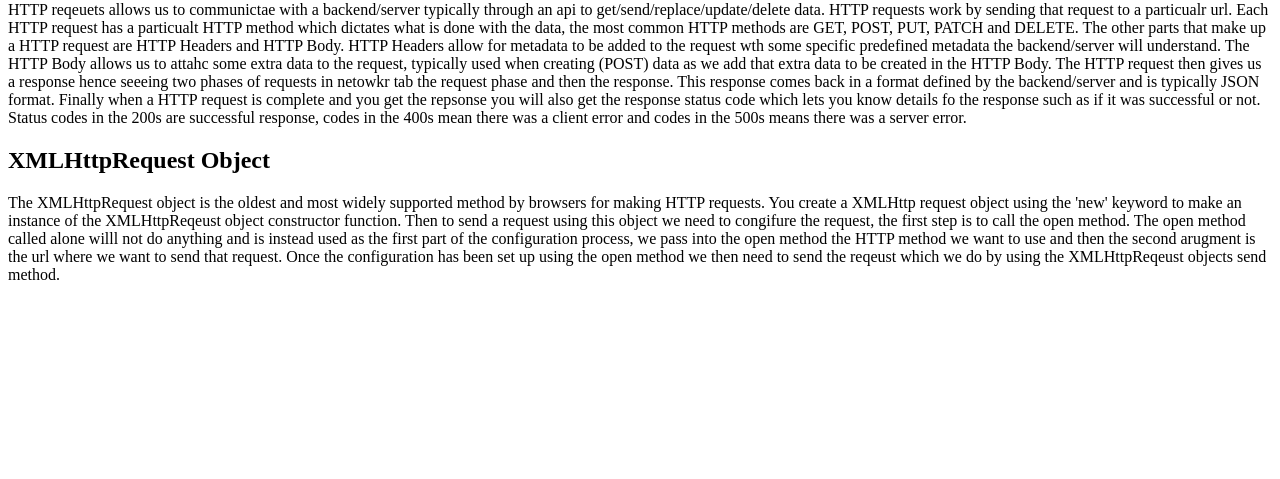
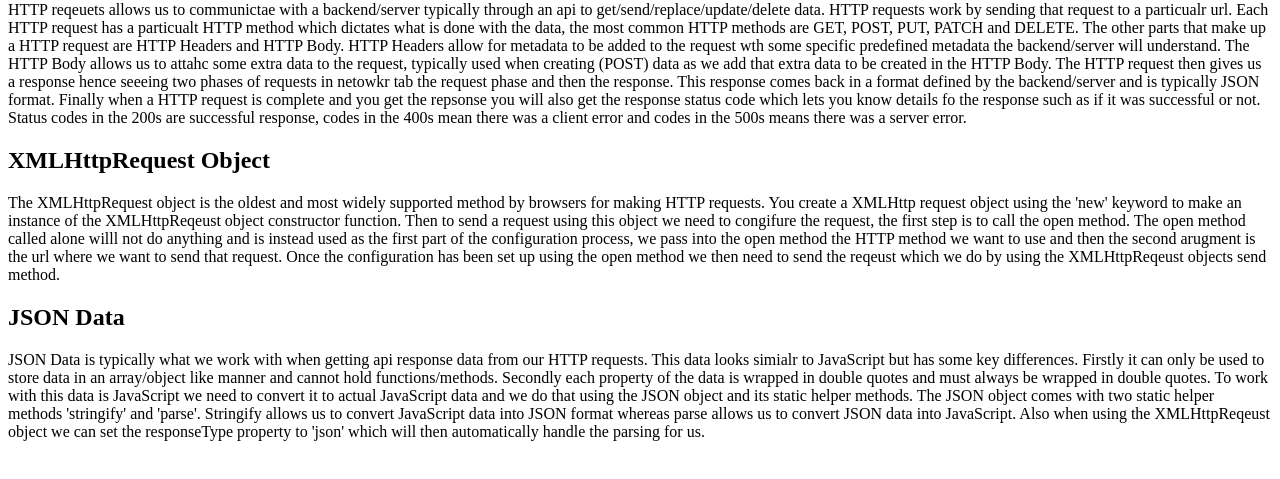
Before and after one commit to Adam-Harte/JavaScript-HTTP-requests, a plain HTML site: page index.html in a window 1280 px wide. Shown: the part 79-558 px from the top of the page. Drawn offline with Linux system fonts and the light colour scheme; no server answers.

Commit message:
JSON response data added

```diff
--- a/app.js
+++ b/app.js
@@ -3,4 +3,12 @@ const xhr = new XMLHttpRequest();
 
 xhr.open('GET', 'https://jsonplaceholder.typicode.com/posts');
 
+// JSON data
+// xhr.responseType = 'json';
+
+xhr.onload = function () {
+	console.log(xhr.response);
+	console.log(JSON.parse(xhr.response));
+};
+
 xhr.send();
--- a/index.html
+++ b/index.html
@@ -42,5 +42,21 @@
 			the open method we then need to send the reqeust which we do by using the
 			XMLHttpReqeust objects send method.
 		</p>
+		<h2>JSON Data</h2>
+		<p>
+			JSON Data is typically what we work with when getting api response data
+			from our HTTP requests. This data looks simialr to JavaScript but has some
+			key differences. Firstly it can only be used to store data in an
+			array/object like manner and cannot hold functions/methods. Secondly each
+			property of the data is wrapped in double quotes and must always be
+			wrapped in double quotes. To work with this data is JavaScript we need to
+			convert it to actual JavaScript data and we do that using the JSON object
+			and its static helper methods. The JSON object comes with two static
+			helper methods 'stringify' and 'parse'. Stringify allows us to convert
+			JavaScript data into JSON format whereas parse allows us to convert JSON
+			data into JavaScript. Also when using the XMLHttpReqeust object we can set
+			the responseType property to 'json' which will then automatically handle
+			the parsing for us.
+		</p>
 	</body>
 </html>
```
